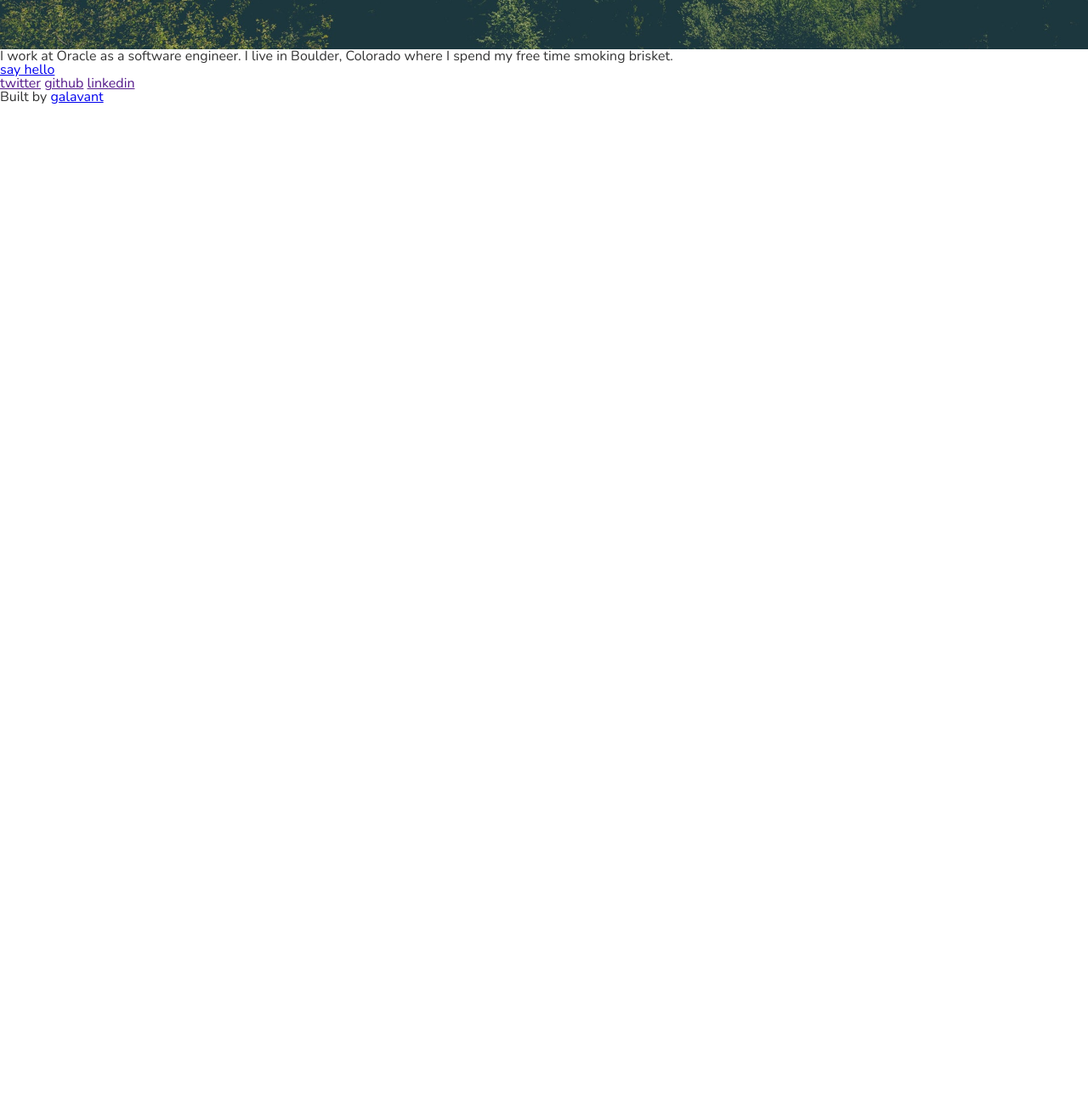
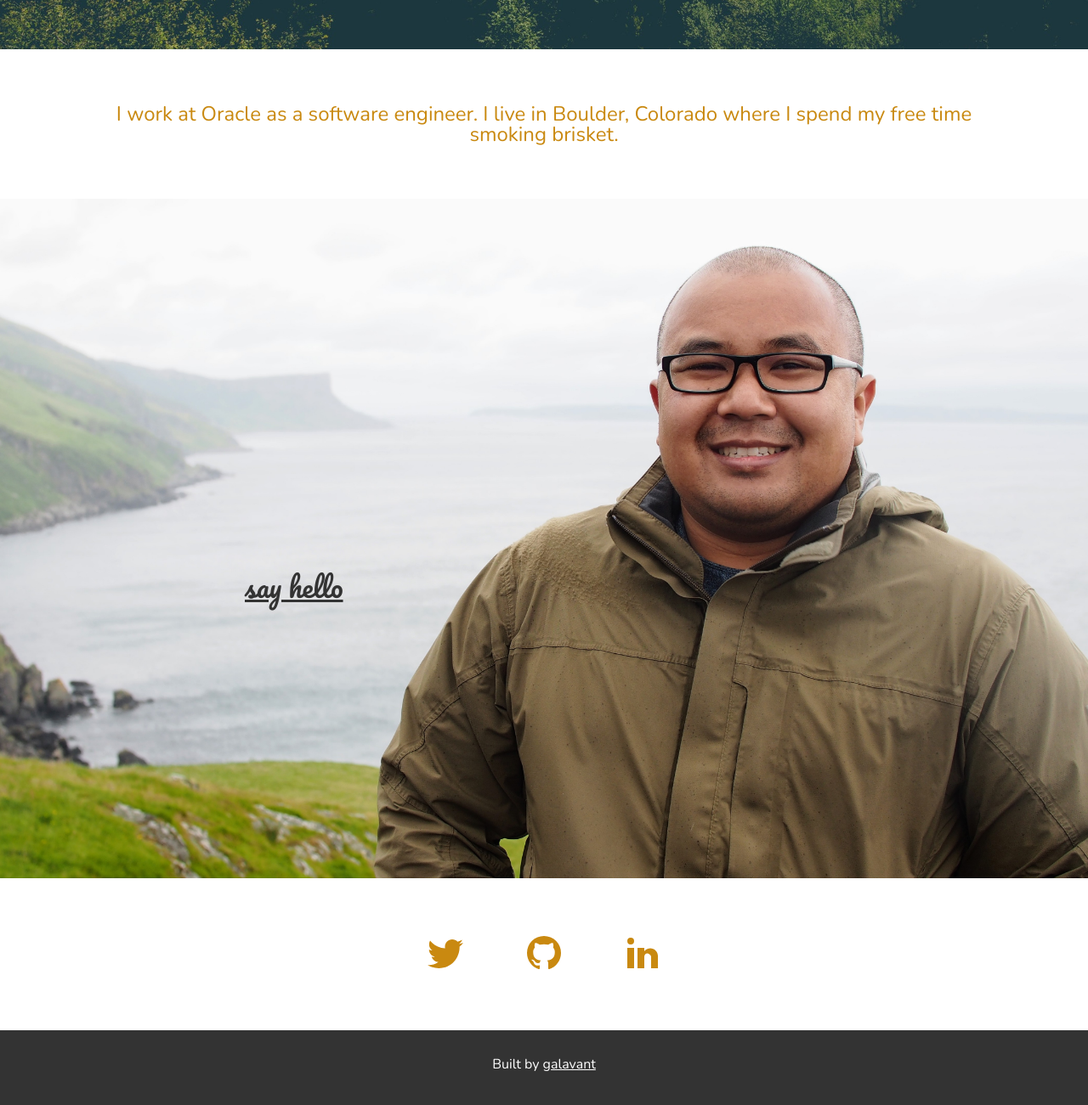
Before and after one commit to galavant-web-design/boramey-chhay, a plain HTML site: page index.html in a window 1280 px wide. Shown: the part 742-2043 px from the top of the page at 85% size. Before the commit the page ends 867 px from the top, so only its background shows below. Drawn offline with nearby package versions, Linux system fonts and the light colour scheme.

Commit message:
Style remaining sections

```diff
--- a/index.html
+++ b/index.html
@@ -24,14 +24,26 @@
     </p>
 </section>
 
-<section>
+<section id="say-hello">
     <a href="mailto:boramey@gmail.com">say hello</a>
 </section>
 
 <section>
-    <a href="">twitter</a>
-    <a href="">github</a>
-    <a href="">linkedin</a>
+    <a class="social" href="https://twitter.com/bomayc">
+        <svg viewBox="0 0 24 24">
+            <path fill="#000000" d="M22.46,6C21.69,6.35 20.86,6.58 20,6.69C20.88,6.16 21.56,5.32 21.88,4.31C21.05,4.81 20.13,5.16 19.16,5.36C18.37,4.5 17.26,4 16,4C13.65,4 11.73,5.92 11.73,8.29C11.73,8.63 11.77,8.96 11.84,9.27C8.28,9.09 5.11,7.38 3,4.79C2.63,5.42 2.42,6.16 2.42,6.94C2.42,8.43 3.17,9.75 4.33,10.5C3.62,10.5 2.96,10.3 2.38,10C2.38,10 2.38,10 2.38,10.03C2.38,12.11 3.86,13.85 5.82,14.24C5.46,14.34 5.08,14.39 4.69,14.39C4.42,14.39 4.15,14.36 3.89,14.31C4.43,16 6,17.26 7.89,17.29C6.43,18.45 4.58,19.13 2.56,19.13C2.22,19.13 1.88,19.11 1.54,19.07C3.44,20.29 5.7,21 8.12,21C16,21 20.33,14.46 20.33,8.79C20.33,8.6 20.33,8.42 20.32,8.23C21.16,7.63 21.88,6.87 22.46,6Z" />
+        </svg>
+    </a>
+    <a class="social" href="https://github.com/borameychhay">
+        <svg viewBox="0 0 24 24">
+            <path fill="#000000" d="M12,2A10,10 0 0,0 2,12C2,16.42 4.87,20.17 8.84,21.5C9.34,21.58 9.5,21.27 9.5,21C9.5,20.77 9.5,20.14 9.5,19.31C6.73,19.91 6.14,17.97 6.14,17.97C5.68,16.81 5.03,16.5 5.03,16.5C4.12,15.88 5.1,15.9 5.1,15.9C6.1,15.97 6.63,16.93 6.63,16.93C7.5,18.45 8.97,18 9.54,17.76C9.63,17.11 9.89,16.67 10.17,16.42C7.95,16.17 5.62,15.31 5.62,11.5C5.62,10.39 6,9.5 6.65,8.79C6.55,8.54 6.2,7.5 6.75,6.15C6.75,6.15 7.59,5.88 9.5,7.17C10.29,6.95 11.15,6.84 12,6.84C12.85,6.84 13.71,6.95 14.5,7.17C16.41,5.88 17.25,6.15 17.25,6.15C17.8,7.5 17.45,8.54 17.35,8.79C18,9.5 18.38,10.39 18.38,11.5C18.38,15.32 16.04,16.16 13.81,16.41C14.17,16.72 14.5,17.33 14.5,18.26C14.5,19.6 14.5,20.68 14.5,21C14.5,21.27 14.66,21.59 15.17,21.5C19.14,20.16 22,16.42 22,12A10,10 0 0,0 12,2Z" />
+        </svg>
+    </a>
+    <a class="social" href="https://www.linkedin.com/in/boramey-chhay-354a3a3b/">
+        <svg viewBox="0 0 24 24">
+            <path fill="#000000" d="M21,21H17V14.25C17,13.19 15.81,12.31 14.75,12.31C13.69,12.31 13,13.19 13,14.25V21H9V9H13V11C13.66,9.93 15.36,9.24 16.5,9.24C19,9.24 21,11.28 21,13.75V21M7,21H3V9H7V21M5,3A2,2 0 0,1 7,5A2,2 0 0,1 5,7A2,2 0 0,1 3,5A2,2 0 0,1 5,3Z" />
+        </svg>
+    </a>
 </section>
 
 <footer>
--- a/style.css
+++ b/style.css
@@ -29,3 +29,59 @@ header div {
     font-size: 2rem;
     color: #C98910;
 }
+
+p {
+    font-size: 1.5rem;
+    color: #C98910;
+
+}
+
+section {
+    padding: 4rem 6rem;
+    text-align: center;
+}
+
+#say-hello {
+    background: url(boramey.jpg) no-repeat center center;
+    background-size: cover;
+    height: 100vh;
+    position: relative;
+}
+
+#say-hello a {
+    font-family: 'Pacifico', cursive;
+    font-size: 2rem;
+    color: #333333;
+    position: absolute;
+    left: calc(50vw - 22rem);
+    top: 55vh;
+}
+
+.social {
+    text-decoration: none;
+}
+
+.social svg {
+    width: 3rem;
+    height: 3rem;
+}
+
+.social svg path {
+    fill: #C98910;
+}
+
+.social:not(:last-child) {
+    margin-right: 4rem;
+}
+
+footer {
+    padding-top: 2rem;
+    padding-bottom: 2.5rem;
+    text-align: center;
+    color: white;
+    background-color: #333333;
+}
+
+footer a {
+    color: white;
+}
```
Also changed, not shown: boramey.jpg (added).
